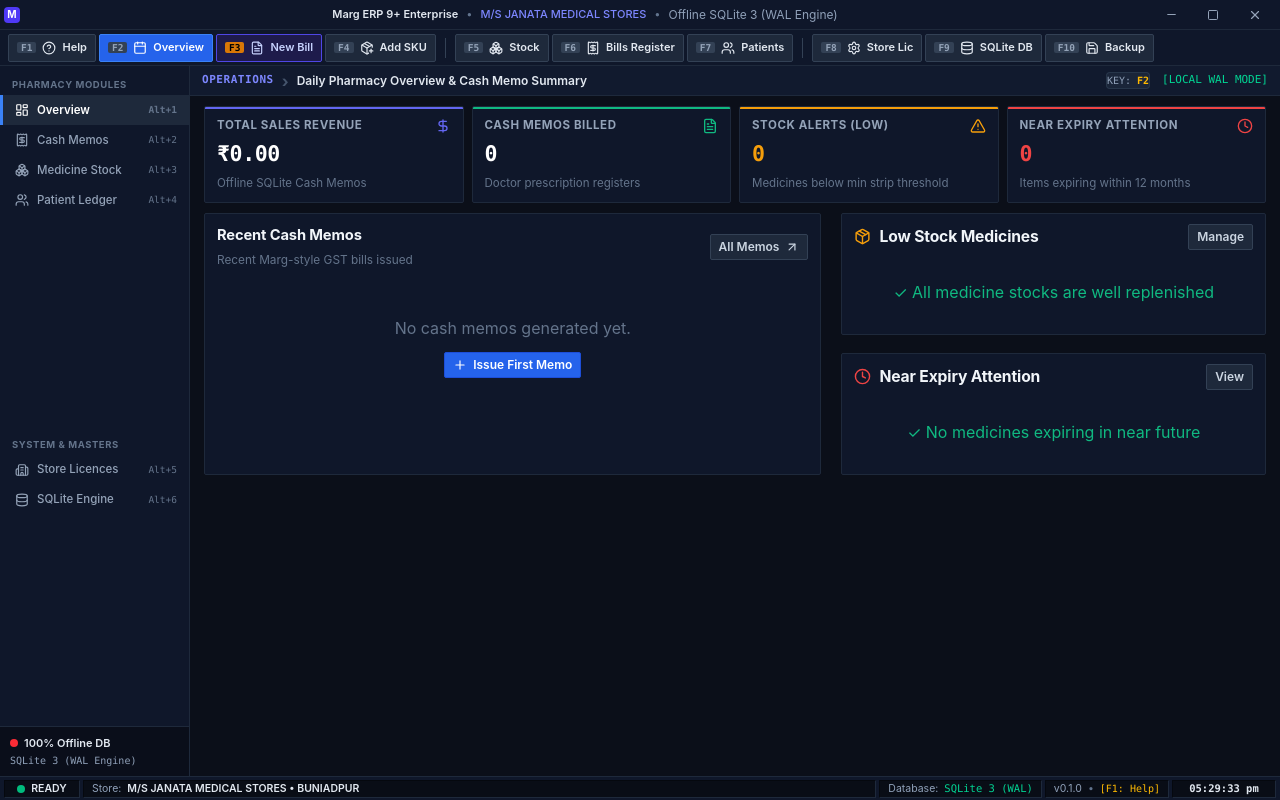
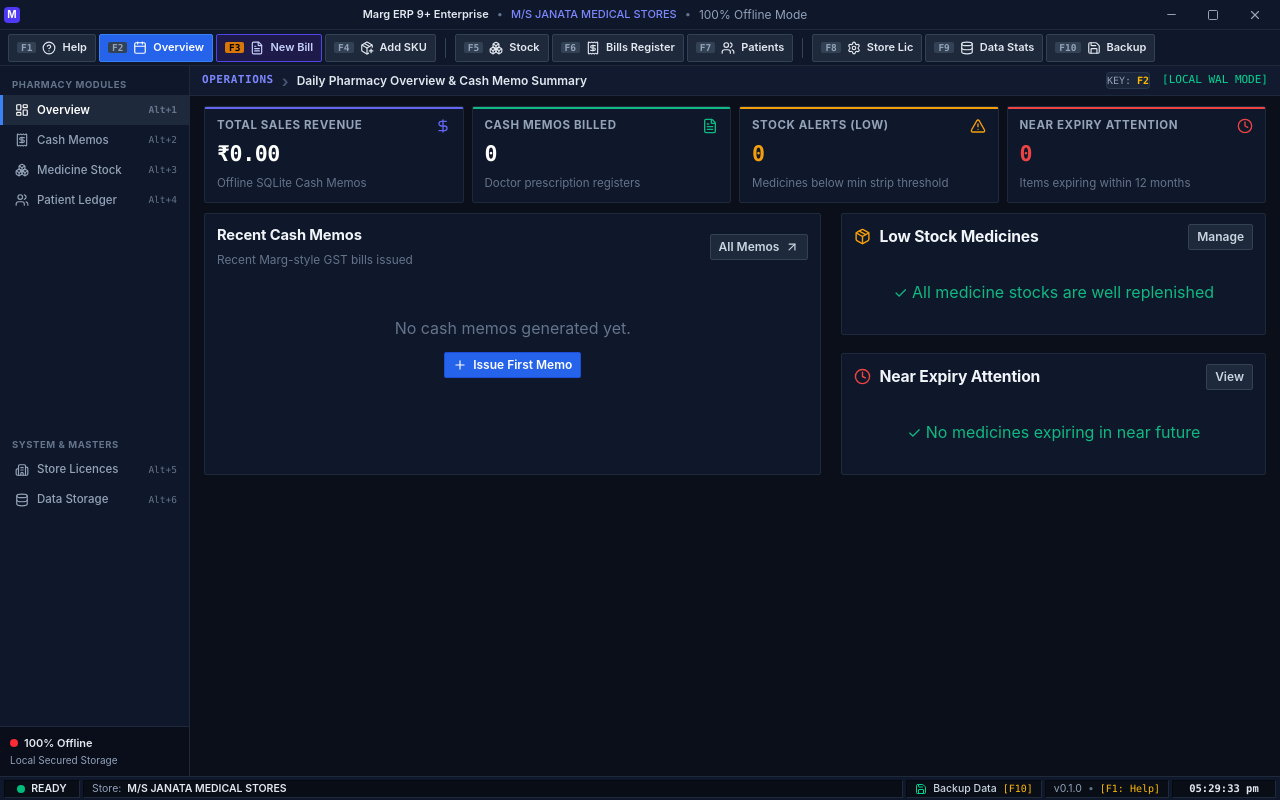
Before and after one commit to dipantan/marg-erp, a React (Vite) app: page / in a window 1280 px wide. Built offline with nearby package versions, Linux system fonts and the light colour scheme.

Commit message:
refactor: rebrand technical sqlite references to user-friendly local data terminology across UI components and application menu

```diff
--- a/scripts/release.mjs
+++ b/scripts/release.mjs
@@ -1,4 +1,5 @@
 #!/usr/bin/env node
+/* eslint-disable @typescript-eslint/explicit-function-return-type */
 
 import { execSync } from 'child_process'
 import fs from 'fs'
--- a/src/main/menu.ts
+++ b/src/main/menu.ts
@@ -1,4 +1,4 @@
-import { app, Menu, MenuItemConstructorOptions, BrowserWindow, shell } from 'electron'
+import { Menu, MenuItemConstructorOptions, BrowserWindow } from 'electron'
 import { IPC_CHANNELS } from '../shared/ipc-channels'
 
 export function setupApplicationMenu(mainWindow: BrowserWindow): void {
@@ -140,33 +140,11 @@ export function setupApplicationMenu(mainWindow: BrowserWindow): void {
       ]
     },
 
-    // 6. Tools Menu (T&ools -> Alt+O on Windows)
+    // 6. macOS Edit Menu (Required on macOS for native Cmd+C/Cmd+V/Cmd+Z text field shortcuts)
+    ...(isMac
+      ? [
           {
-      label: 'T&ools',
-      submenu: [
-        {
-          label: '1-Click Offline SQLite DB Backup',
-          accelerator: 'F10',
-          click: (): void => sendAction('action:backup')
-        },
-        {
-          label: 'SQLite 3 (WAL Engine) Diagnostics',
-          accelerator: 'F9',
-          click: (): void => sendAction('nav:database')
-        },
-        { type: 'separator' as const },
-        {
-          label: 'Open Application Data Folder',
-          click: (): void => {
-            shell.openPath(app.getPath('userData'))
-          }
-        }
-      ]
-    },
-
-    // 7. Edit Menu (Native OS copy/paste/undo)
-    {
-      label: '&Edit',
+            label: 'Edit',
             submenu: [
               { role: 'undo' as const },
               { role: 'redo' as const },
@@ -176,55 +154,32 @@ export function setupApplicationMenu(mainWindow: BrowserWindow): void {
               { role: 'paste' as const },
               { role: 'selectAll' as const }
             ]
-    },
+          }
+        ]
+      : []),
 
-    // 8. View Menu
-    {
-      label: '&View',
-      submenu: [
-        { role: 'reload' as const },
-        { role: 'forceReload' as const },
-        { role: 'toggleDevTools' as const },
-        { type: 'separator' as const },
-        { role: 'resetZoom' as const },
-        { role: 'zoomIn' as const },
-        { role: 'zoomOut' as const },
-        { type: 'separator' as const },
-        { role: 'togglefullscreen' as const }
-      ]
-    },
-
-    // 9. Window Menu
-    {
-      label: '&Window',
-      submenu: isMac
-        ? [
-            { role: 'minimize' as const },
-            { role: 'zoom' as const },
-            { type: 'separator' as const },
-            { role: 'front' as const },
-            { type: 'separator' as const },
-            { role: 'window' as const }
-          ]
-        : [{ role: 'minimize' as const }, { role: 'zoom' as const }, { role: 'close' as const }]
-    },
-
-    // 10. Help Menu (&Help -> Alt+H on Windows)
+    // 7. Client-Facing Help & Support Menu (No technical developer clutter)
     {
       label: '&Help',
       submenu: [
         {
-          label: 'Keyboard Accelerators Cheatsheet',
+          label: 'Keyboard Shortcuts Cheatsheet',
           accelerator: 'F1',
           click: (): void => sendAction('action:help')
         },
+        { type: 'separator' as const },
+        {
+          label: '1-Click Offline Data Backup',
+          accelerator: 'F10',
+          click: (): void => sendAction('action:backup')
+        },
+        { type: 'separator' as const },
         {
           label: 'Check for Updates...',
           click: (): void => sendAction('action:check-updates')
         },
-        { type: 'separator' as const },
         {
-          label: 'About Marg ERP Enterprise',
+          label: 'About Marg ERP',
           click: (): void => sendAction('action:about')
         }
       ]
--- a/src/renderer/src/App.tsx
+++ b/src/renderer/src/App.tsx
@@ -455,7 +455,13 @@ export const App: React.FC = () => {
       </div>
 
       {/* 5. Full-width Windows Multi-pane Status Bar */}
-      <StatusBar appInfo={appInfo} dbStats={dbStats} />
+      <StatusBar
+        appInfo={appInfo}
+        dbStats={dbStats}
+        storeName={storeSettings?.storeName}
+        storeCity={storeSettings?.city}
+        onBackup={handleBackup}
+      />
 
       {/* Global Modals */}
       <DesktopKeyboardModal isOpen={isHelpModalOpen} onClose={() => setIsHelpModalOpen(false)} />
--- a/src/renderer/src/components/DesktopKeyboardModal.tsx
+++ b/src/renderer/src/components/DesktopKeyboardModal.tsx
@@ -17,8 +17,8 @@ const shortcuts = [
   { key: 'F6', label: 'Bills Register', desc: 'Prescription & GST cash memo registry' },
   { key: 'F7', label: 'Patients', desc: 'Customer accounts ledger and due balances' },
   { key: 'F8', label: 'Store Compliance', desc: 'Drug licenses Form 20/21, GSTIN, FSSAI' },
-  { key: 'F9', label: 'SQLite DB', desc: 'Database file statistics, WAL journal inspection' },
-  { key: 'F10', label: 'Backup DB', desc: '1-click instant backup export to Desktop' },
+  { key: 'F9', label: 'Data Health', desc: 'Local storage statistics and data health verification' },
+  { key: 'F10', label: 'Backup Data', desc: '1-click instant data backup export to Desktop' },
   { key: 'Esc', label: 'Close / Cancel', desc: 'Close any active dialog or modal window' }
 ]
 
--- a/src/renderer/src/components/FunctionKeyToolbar.tsx
+++ b/src/renderer/src/components/FunctionKeyToolbar.tsx
@@ -161,11 +161,11 @@ export const FunctionKeyToolbar: React.FC<FunctionKeyToolbarProps> = ({
         <button
           className={`toolbar-btn ${currentTab === 'database' ? 'active' : ''}`}
           onClick={() => onNavigate('database')}
-          title="F9: SQLite Database Statistics"
+          title="F9: Local Data Health & Statistics"
         >
           <span className="fkey-badge">F9</span>
           <Database size={14} />
-          <span>SQLite DB</span>
+          <span>Data Stats</span>
         </button>
 
         <button
--- a/src/renderer/src/components/Sidebar.tsx
+++ b/src/renderer/src/components/Sidebar.tsx
@@ -73,10 +73,10 @@ export const Sidebar: React.FC<SidebarProps> = ({ currentTab, onSelectTab, dbCon
         <button
           className={`desktop-nav-item ${currentTab === 'database' ? 'active' : ''}`}
           onClick={() => onSelectTab('database')}
-          title="Alt+6 / F9: SQLite Offline Engine"
+          title="Alt+6 / F9: Data Storage & Statistics"
         >
           <Database size={14} />
-          <span className="nav-item-title">SQLite Engine</span>
+          <span className="nav-item-title">Data Storage</span>
           <span className="nav-shortcut-tag">Alt+6</span>
         </button>
       </div>
@@ -87,9 +87,9 @@ export const Sidebar: React.FC<SidebarProps> = ({ currentTab, onSelectTab, dbCon
             <span
               className={`w-2 h-2 rounded-full ${dbConnected ? 'bg-emerald-500' : 'bg-red-500'}`}
             />
-            <span className="font-semibold text-[11px] text-slate-200">100% Offline DB</span>
+            <span className="font-semibold text-[11px] text-slate-200">100% Offline</span>
           </div>
-          <span className="text-[10px] text-slate-400 font-mono">SQLite 3 (WAL Engine)</span>
+          <span className="text-[10px] text-slate-400">Local Secured Storage</span>
         </div>
       </div>
     </aside>
--- a/src/renderer/src/components/StatusBar.tsx
+++ b/src/renderer/src/components/StatusBar.tsx
@@ -1,12 +1,22 @@
 import React, { useState, useEffect } from 'react'
+import { Save } from 'lucide-react'
 import type { AppInfo, DatabaseStats } from '@shared/types'
 
 interface StatusBarProps {
   appInfo?: AppInfo | null
   dbStats?: DatabaseStats | null
+  storeName?: string
+  storeCity?: string
+  onBackup?: () => void
 }
 
-export const StatusBar: React.FC<StatusBarProps> = ({ appInfo, dbStats }) => {
+export const StatusBar: React.FC<StatusBarProps> = ({
+  appInfo,
+  dbStats,
+  storeName,
+  storeCity,
+  onBackup
+}) => {
   const [timeStr, setTimeStr] = useState<string>('')
 
   useEffect(() => {
@@ -38,33 +48,37 @@ export const StatusBar: React.FC<StatusBarProps> = ({ appInfo, dbStats }) => {
       <div className="statusbar-pane flex-1 min-w-0">
         <span className="text-slate-400">Store:</span>
         <span className="font-semibold text-slate-200 truncate">
-          M/S JANATA MEDICAL STORES • BUNIADPUR
+          {storeName || 'M/S JANATA MEDICAL STORES'}
+          {storeCity ? ` • ${storeCity}` : ''}
         </span>
       </div>
 
-      {/* Pane 3: SQLite WAL Engine */}
+      {/* Pane 3: 1-Click Backup Data Action (Client Friendly) */}
       <div className="statusbar-pane">
-        <span className="text-slate-400">Database:</span>
-        <span className="font-mono text-emerald-400">SQLite 3 (WAL)</span>
-        {dbStats && (
-          <span className="text-slate-400 font-mono">
-            ({dbStats.fileSizeKb} KB / WAL {dbStats.walSizeKb} KB)
-          </span>
-        )}
+        <button
+          type="button"
+          onClick={onBackup}
+          className="flex items-center gap-1.5 text-slate-300 hover:text-emerald-400 cursor-pointer bg-transparent border-0 p-0"
+          title="F10: Click to create an instant offline data backup"
+        >
+          <Save size={12} className="text-emerald-400" />
+          <span className="font-medium">Backup Data</span>
+          <span className="text-amber-400 font-mono text-[10px]">[F10]</span>
+        </button>
       </div>
 
-      {/* Pane 4: Inventory Records */}
+      {/* Pane 4: Inventory & Billing Record Summary */}
       {dbStats && (
         <div className="statusbar-pane">
-          <span className="text-slate-400">Products:</span>
+          <span className="text-slate-400">Stock Items:</span>
           <span className="font-mono text-indigo-400 font-semibold">{dbStats.totalProducts}</span>
           <span className="text-slate-500">•</span>
-          <span className="text-slate-400">Memos:</span>
+          <span className="text-slate-400">Bills:</span>
           <span className="font-mono text-slate-200 font-semibold">{dbStats.totalInvoices}</span>
         </div>
       )}
 
-      {/* Pane 5: App Version & Accelerator Hint */}
+      {/* Pane 5: App Version & Help Shortcut */}
       <div className="statusbar-pane">
         <span className="text-slate-400">v{appInfo?.version || '0.1.0'}</span>
         <span className="text-slate-500">•</span>
--- a/src/renderer/src/components/WindowsTitleBar.tsx
+++ b/src/renderer/src/components/WindowsTitleBar.tsx
@@ -41,7 +41,7 @@ export const WindowsTitleBar: React.FC<WindowsTitleBarProps> = ({ storeName }) =
           {storeName || 'M/S JANATA MEDICAL STORES'}
         </span>
         <span className="text-slate-500">•</span>
-        <span className="text-slate-400 text-xs">Offline SQLite 3 (WAL Engine)</span>
+        <span className="text-slate-400 text-xs">100% Offline Mode</span>
       </div>
 
       {/* Non-Mac Window Controls */}
```
Lines whose indentation alone changed are shown as unchanged.
